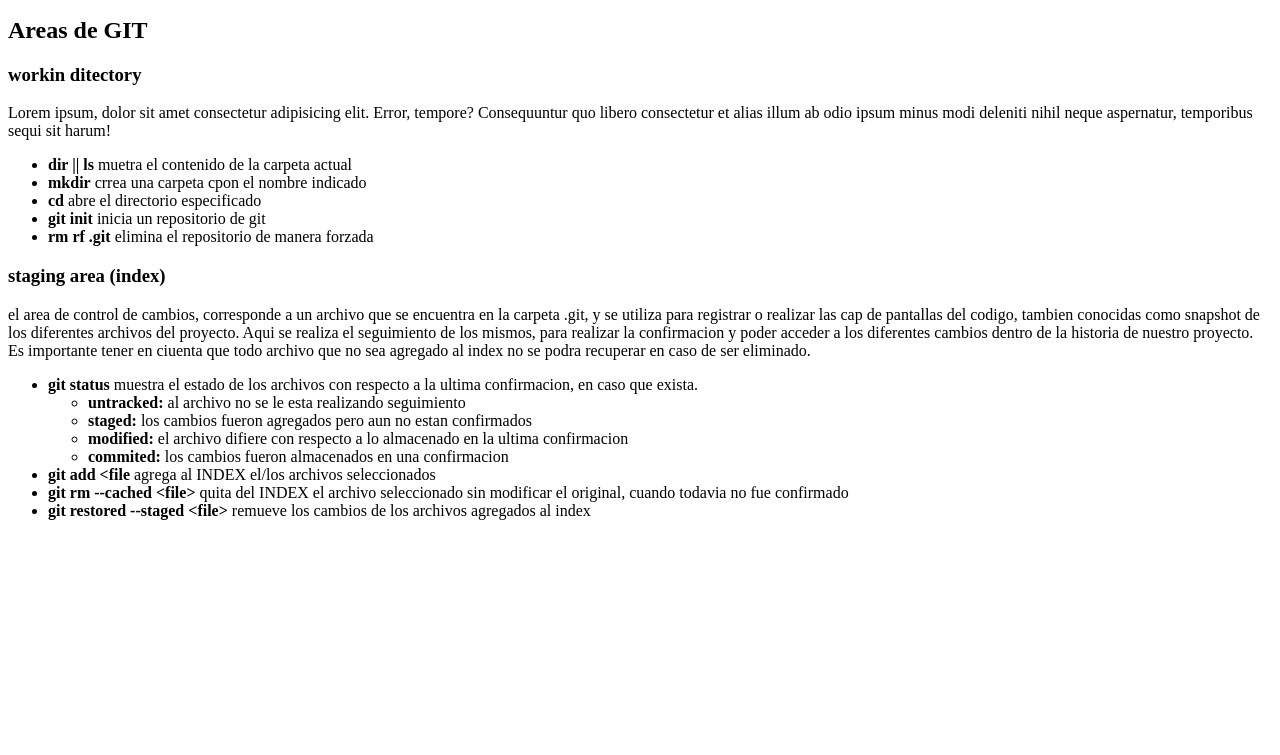
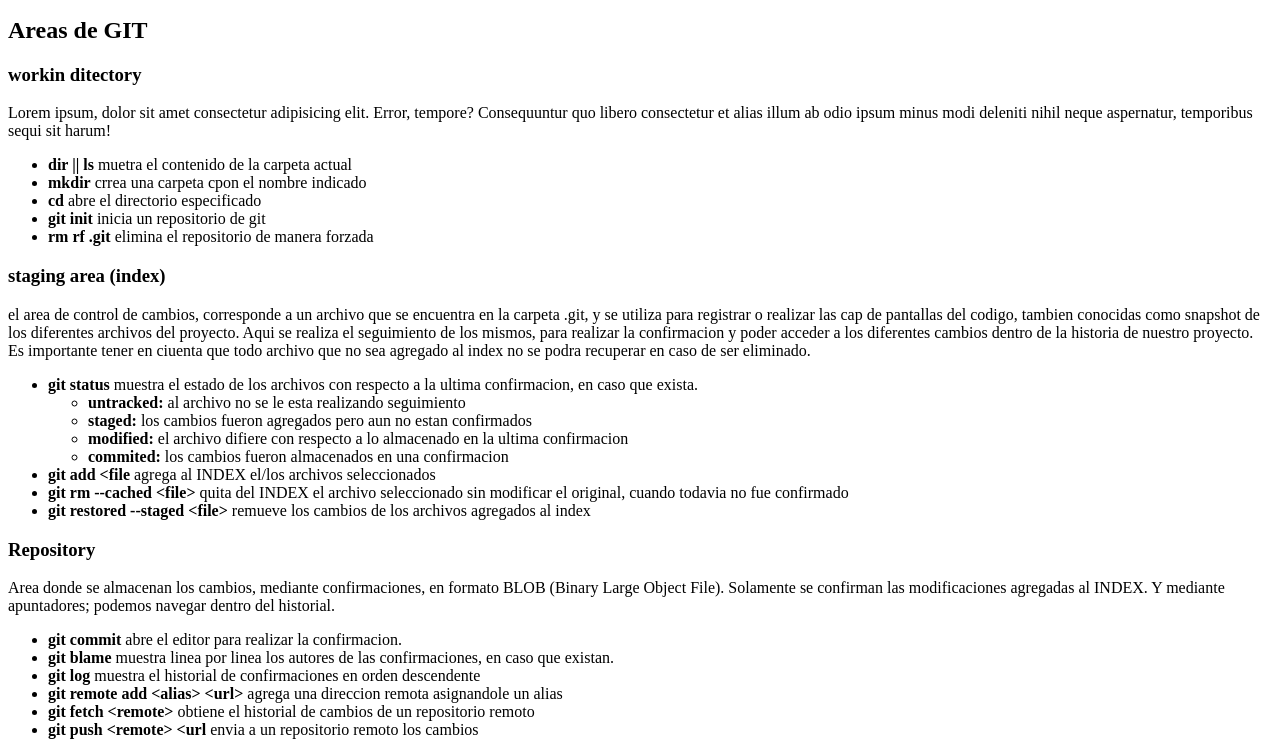
Before and after one commit to melanie1305/git-martes-melanie, a plain HTML site: page index.html in a window 1280 px wide. Shown: the part 101-856 px from the top of the page. Before the commit the page ends 800 px from the top, so only its background shows below. Drawn offline with Linux system fonts and the light colour scheme.

Commit message:
Areas GIT: Repository

```diff
--- a/index.html
+++ b/index.html
@@ -56,6 +56,23 @@
             </ul>
 
         </article>
+        <article>
+            <h3>Repository</h3>
+            <p>
+                Area donde se almacenan los cambios, mediante confirmaciones, en formato BLOB (Binary Large Object File). Solamente se confirman las modificaciones agregadas al INDEX. Y mediante apuntadores; podemos navegar dentro del historial.
+            </p>
+            <ul>
+                <li><strong>git commit</strong> abre el editor para realizar la confirmacion.</li>
+                <li><strong>git blame</strong> muestra linea por linea los autores de las confirmaciones, en caso que existan.</li>
+                <li><strong>git log</strong> muestra el historial de confirmaciones en orden descendente</li>
+                <li><strong>git remote add &lt;alias> &lt;url></strong> agrega una direccion remota asignandole un alias</li>
+                <li><strong>git fetch &lt;remote> </strong> obtiene el historial de cambios de un repositorio remoto </li>
+                <li><strong>git push &lt;remote> &lt;url </strong> envia a un repositorio remoto los cambios</li>
+            </ul>
+        </article>
+
+
+
     </section>
 
 </body>
```
